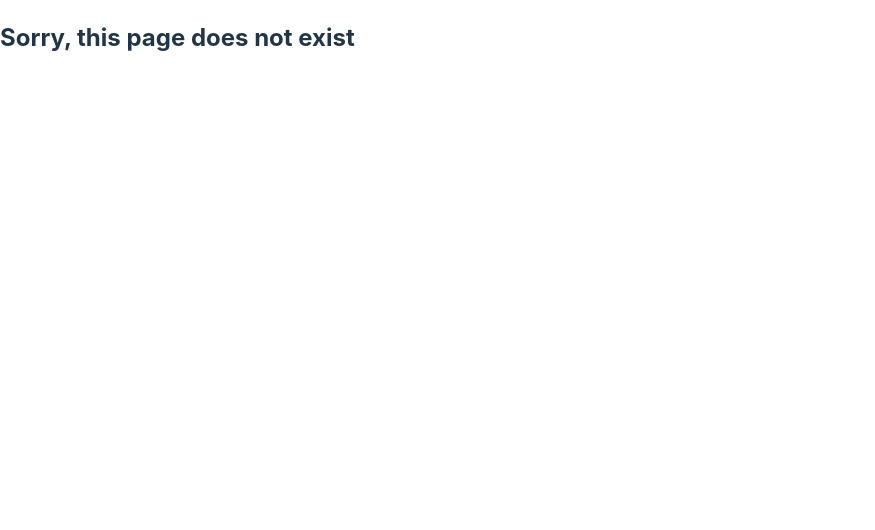
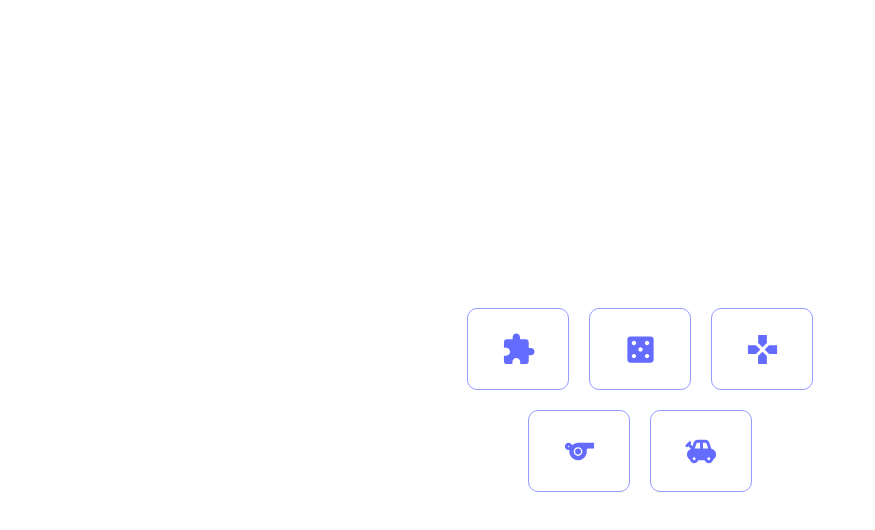
Before and after one commit to Cbain10/cleat-culture, a React (Vite) app: page /games in a window 1280 px wide. Shown: the top 530 px of the page, without its empty margins (0-875 px from the left). Built offline with nearby package versions, Linux system fonts and the light colour scheme.

Commit message:
add games view and soccer view with routing

```diff
--- a/src/App.tsx
+++ b/src/App.tsx
@@ -5,6 +5,8 @@ import CleatPage from './views/cleatPage/CleatPage';
 import ErrorPage from './views/errorPage/ErrorPage';
 import CleatTable from './views/cleatArchive/CleatArchive';
 import Chooser from './views/chooser/Chooser';
+import { SoccerView } from './views/soccerView/SoccerView';
+import { GamesView } from './views/gamesView/GamesView';
 
 function App() {
   return (
@@ -12,9 +14,11 @@ function App() {
       <div className="App">
         <Routes>
           <Route path='/' element={<Home />} />
-          <Route path='/cleat-table' element={<CleatTable />} />
-          <Route path='/cleat/:id' element={<CleatPage />} />
-          <Route path='/chooser' element={<Chooser />} />
+          <Route path='/soccer' element={<SoccerView />} />
+          <Route path='/soccer/cleat-table' element={<CleatTable />} />
+          <Route path='/soccer/cleat/:id' element={<CleatPage />} />
+          <Route path='/soccer/chooser' element={<Chooser />} />
+          <Route path='/games' element={<GamesView />} />
           <Route path='*' element={<ErrorPage />} />
         </Routes>
       </div>
--- a/src/components/buttons/generic-button/GenericButton.css
+++ b/src/components/buttons/generic-button/GenericButton.css
@@ -11,5 +11,5 @@
 .generic-button:hover {
     box-shadow: 0 0 20px #646cffaa;
     scale: 1.1;
-    transition: all 0.5s ease;
+    transition: all 0.25s ease;
 }
--- /dev/null
+++ b/src/views/gamesView/GamesView.css
@@ -0,0 +1,7 @@
+.outer-container {
+    display: flex;
+    flex-direction: column;
+    justify-content: center;
+    align-items: center;
+    height: 100vh;
+}
--- /dev/null
+++ b/src/views/gamesView/GamesView.tsx
@@ -0,0 +1,44 @@
+import { Link } from "react-router-dom"
+import { GenericButton } from "../../components/buttons/generic-button/GenericButton";
+import ExtensionIcon from '@mui/icons-material/Extension';
+import CasinoIcon from '@mui/icons-material/Casino';
+import GamesIcon from '@mui/icons-material/Games';
+import SportsIcon from '@mui/icons-material/Sports';
+import ToysIcon from '@mui/icons-material/Toys';
+import './GamesView.css';
+
+export const GamesView = () => {
+    return (
+        <div className="outer-container">
+            <div style={{ display: 'flex' }}>
+                <Link to={`/error`}>
+                    <GenericButton>
+                        <ExtensionIcon fontSize='large' />
+                    </GenericButton>
+                </Link>
+                <Link to={`/error`}>
+                    <GenericButton>
+                        <CasinoIcon fontSize='large' />
+                    </GenericButton>
+                </Link>
+                <Link to={`/error`}>
+                    <GenericButton>
+                        <GamesIcon fontSize='large' />
+                    </GenericButton>
+                </Link>
+            </div>
+            <div style={{ display: 'flex' }}>
+                <Link to={`/error`}>
+                    <GenericButton>
+                        <SportsIcon fontSize='large' />
+                    </GenericButton>
+                </Link>
+                <Link to={`/error`}>
+                    <GenericButton>
+                        <ToysIcon fontSize='large' />
+                    </GenericButton>
+                </Link>
+            </div>
+        </div>
+    )
+}
--- a/src/views/home/Home.tsx
+++ b/src/views/home/Home.tsx
@@ -1,20 +1,21 @@
 import { Link } from 'react-router-dom';
 import { GenericButton } from '../../components/buttons/generic-button/GenericButton';
-import TableChartIcon from '@mui/icons-material/TableChart';
-import ManageSearchIcon from '@mui/icons-material/ManageSearch';
+// import TableChartIcon from '@mui/icons-material/TableChart';
+import SportsSoccerIcon from '@mui/icons-material/SportsSoccer';
+import VideogameAssetIcon from '@mui/icons-material/VideogameAsset';
 import './Home.css';
 
 const Home = () => {
     return (
         <div className="buttons-container">
-            <Link to={`/cleat-table`}>
+            <Link to={`/soccer`}>
                 <GenericButton>
-                    <TableChartIcon fontSize='large' />
+                    <SportsSoccerIcon fontSize='large' />
                 </GenericButton>
             </Link>
-            <Link to={`/chooser`}>
+            <Link to={`/games`}>
                 <GenericButton>
-                    <ManageSearchIcon fontSize='large' />
+                    <VideogameAssetIcon fontSize='large' />
                 </GenericButton>
             </Link>
         </div>
--- /dev/null
+++ b/src/views/soccerView/SoccerView.tsx
@@ -0,0 +1,21 @@
+import { Link } from "react-router-dom"
+import { GenericButton } from "../../components/buttons/generic-button/GenericButton";
+import TableChartIcon from '@mui/icons-material/TableChart';
+import ManageSearchIcon from '@mui/icons-material/ManageSearch';
+
+export const SoccerView = () => {
+    return (
+        <div className="buttons-container">
+            <Link to={`/soccer/cleat-table`}>
+                <GenericButton>
+                    <TableChartIcon fontSize='large' />
+                </GenericButton>
+            </Link>
+            <Link to={`/soccer/chooser`}>
+                <GenericButton>
+                    <ManageSearchIcon fontSize='large' />
+                </GenericButton>
+            </Link>
+        </div>
+    )
+}
```
Also changed, not shown: 4 other files (tests, documents, lock files or other folders).
